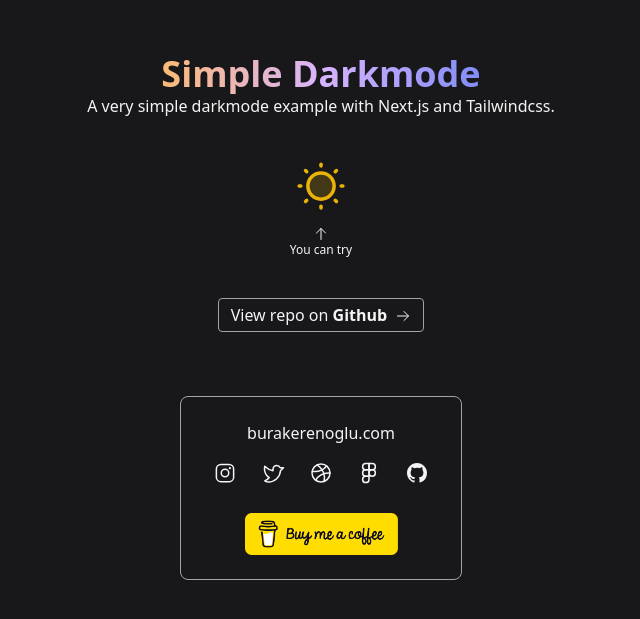
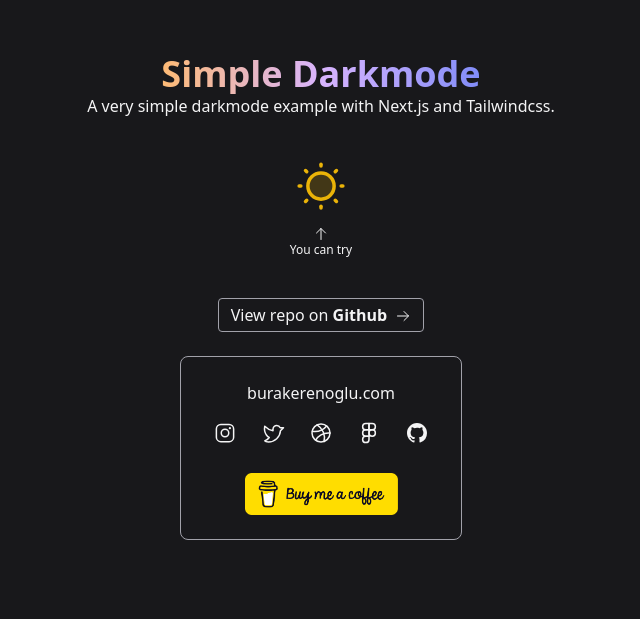
Before and after one commit to burakereno/simple-darkmode, a Next.js app: page / in a window 1280 px wide. Shown: the part 103-722 px from the top of the page, without its empty margins (319-959 px from the left). Built offline with nearby package versions, Linux system fonts and the light colour scheme.

Commit message:
Update index.tsx

```diff
--- a/pages/index.tsx
+++ b/pages/index.tsx
@@ -17,8 +17,8 @@
         <link rel="icon" href="/favicon.ico" />
       </Head>
 
-      <main className='bg-zinc-100 dark:bg-zinc-900 h-screen w-screen flex flex-col items-center justify-center content-center text-zinc-900 dark:text-zinc-100'>
-        <section className=' border-zinc-600 p-10 flex flex-col items-center justify-center content-center'>
+      <main className='bg-zinc-100 dark:bg-zinc-900 h-screen w-screen flex flex-col items-center justify-center content-center text-zinc-900 dark:text-zinc-100 px-8'>
+        <section className=' border-zinc-600 flex flex-col items-center justify-center content-center text-center'>
 
           <div className='text-4xl font-bold text-transparent bg-clip-text bg-gradient-to-r from-orange-300 via-purple-300 to-indigo-400'>
             Simple Darkmode
```
